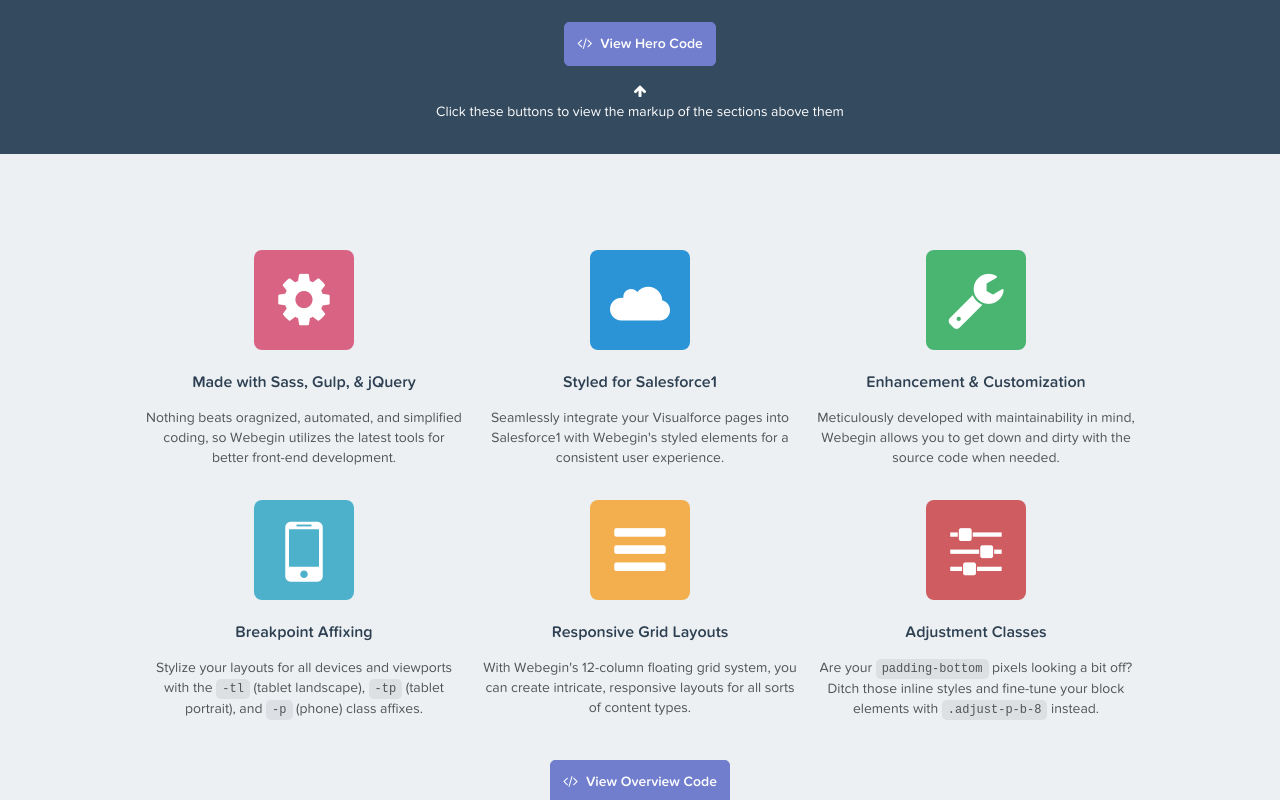
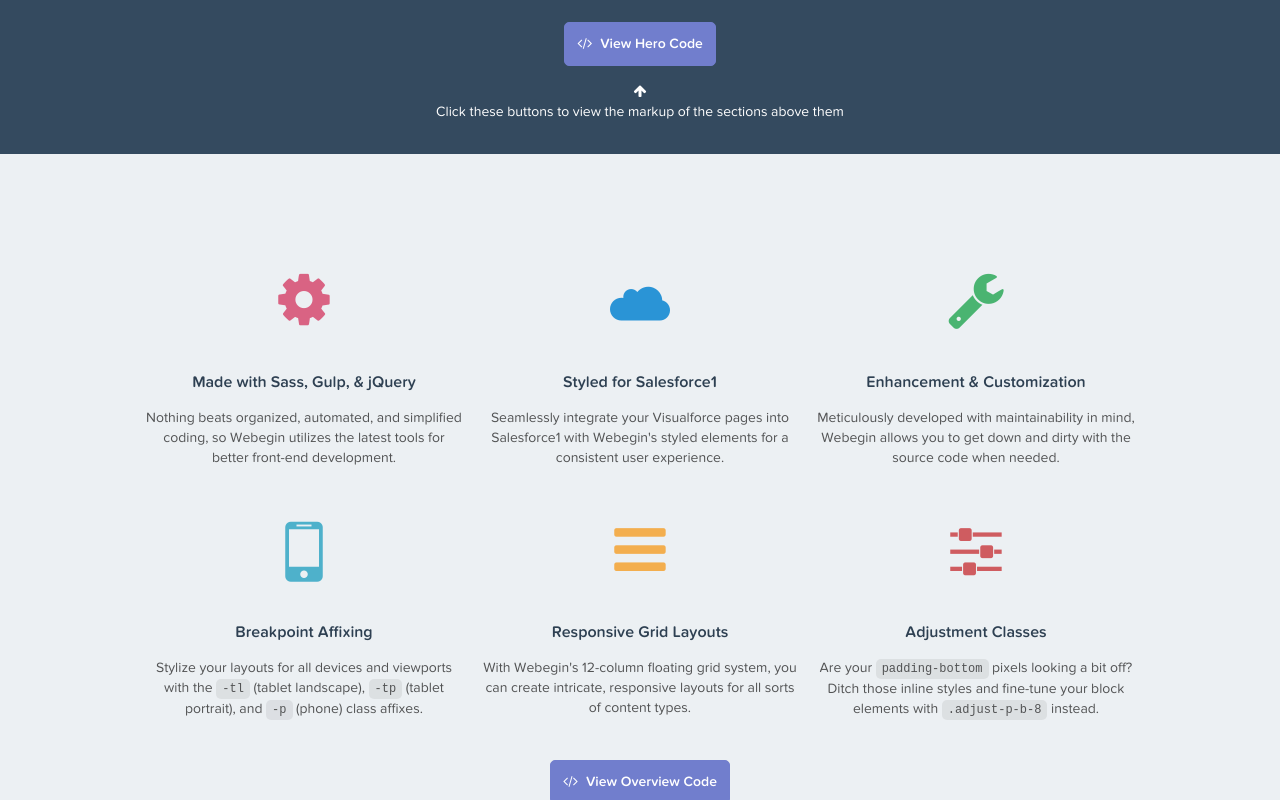
Before and after one commit to kevinberonilla/visualforce-webegin, a website: page demo.html in a window 1280 px wide. Shown: the part 634-1434 px from the top of the page. Drawn offline with nearby package versions, Linux system fonts and the light colour scheme; a script that the page names is missing; files whose address does not match are found by name.

Commit message:
Updated demo.html

```diff
--- a/demo.html
+++ b/demo.html
@@ -115,34 +115,34 @@
                         <div class="grid">
                             <div class="row align-center align-center-tl align-center-tp align-center-p">
                                 <div class="column span-4 span-4-tl adjust-p-b-16-tp adjust-p-b-16-p">
-                                    <div class="icon-container pink large"><span class="icon fa fa-cog white"></span></div>
+                                    <div class="icon-container large"><span class="icon fa fa-cog pink"></span></div>
                                     <h3 class="text-dark">Made with Sass, Gulp, &amp; jQuery</h3>
-                                    <p>Nothing beats oragnized, automated, and simplified coding, so Webegin utilizes the latest tools for better front-end development.</p>
+                                    <p>Nothing beats organized, automated, and simplified coding, so Webegin utilizes the latest tools for better front-end development.</p>
                                 </div>
                                 <div class="column span-4 span-4-tl adjust-p-b-16-tp adjust-p-b-16-p">
-                                    <div class="icon-container blue large"><span class="icon im im-cloud white"></span></div>
+                                    <div class="icon-container large"><span class="icon im im-cloud blue"></span></div>
                                     <h3 class="text-dark">Styled for Salesforce1</h3>
                                     <p>Seamlessly integrate your Visualforce pages into Salesforce1 with Webegin's styled elements for a consistent user experience.</p>
                                 </div>
                                 <div class="column span-4 span-4-tl adjust-p-b-16-tp adjust-p-b-16-p">
-                                    <div class="icon-container green large"><span class="icon fa fa-wrench white"></span></div>
+                                    <div class="icon-container large"><span class="icon fa fa-wrench green"></span></div>
                                     <h3 class="text-dark">Enhancement &amp; Customization</span></h3>
                                     <p>Meticulously developed with maintainability in mind, Webegin allows you to get down and dirty with the source code when needed.</p>
                                 </div>
                             </div>
                             <div class="row align-center align-center-tl align-center-tp align-center-p margin-top margin-bottom">
                                 <div class="column span-4 span-4-tl adjust-p-b-16-tp adjust-p-b-16-p">
-                                    <div class="icon-container light-blue large"><span class="icon im im-mobile white"></span></div>
+                                    <div class="icon-container large"><span class="icon im im-mobile light-blue"></span></div>
                                     <h3 class="text-dark">Breakpoint Affixing</h3>
                                     <p>Stylize your layouts for all devices and viewports with the <code>-tl</code> (tablet landscape), <code>-tp</code> (tablet portrait), and <code>-p</code> (phone) class affixes.</p>
                                 </div>
                                 <div class="column span-4 span-4-tl adjust-p-b-16-tp adjust-p-b-16-p">
-                                    <div class="icon-container orange large"><span class="icon fa fa-bars white"></span></div>
+                                    <div class="icon-container large"><span class="icon fa fa-bars orange"></span></div>
                                     <h3 class="text-dark">Responsive Grid Layouts</h3>
                                     <p>With Webegin's 12-column floating grid system, you can create intricate, responsive layouts for all sorts of content types.</p>
                                 </div>
                                 <div class="column span-4 span-4-tl adjust-p-b-16-tp adjust-p-b-16-p">
-                                    <div class="icon-container red large"><span class="icon fa fa-sliders white"></span></div>
+                                    <div class="icon-container large"><span class="icon fa fa-sliders red"></span></div>
                                     <h3 class="text-dark">Adjustment Classes</span></h3>
                                     <p>Are your <code>padding-bottom</code> pixels looking a bit off? Ditch those inline styles and fine-tune your block elements with <code>.adjust-p-b-8</code> instead.</p>
                                 </div>
```
